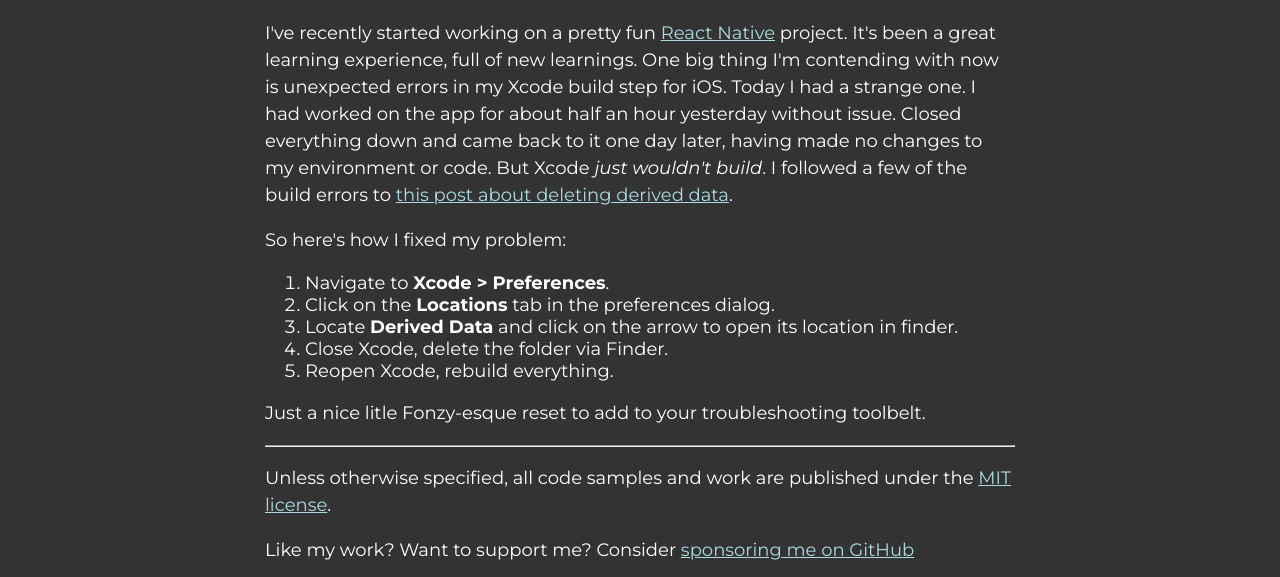
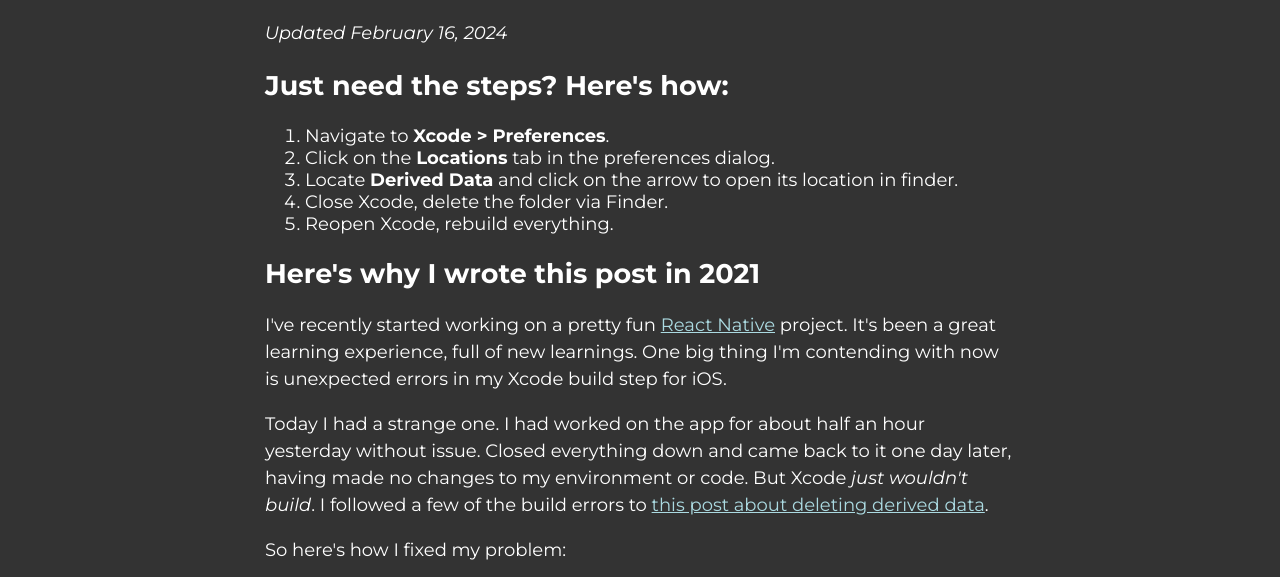
Before and after one commit to coolsoftwaretyler/cool-software-website, an Eleventy site: page src/blog/delete-derived-data-xcode-react-native.md in a window 1280 px wide. Shown: the part 177-754 px from the top of the page. Built offline with nearby package versions, Linux system fonts and the light colour scheme; Eleventy itself is replaced by a stand-in of ours; files that its build step writes are made by us from their sources.

Commit message:
fix: update derived data post

```diff
--- a/src/blog/delete-derived-data-xcode-react-native.md
+++ b/src/blog/delete-derived-data-xcode-react-native.md
@@ -1,14 +1,27 @@
 ---
 layout: post
 title: Delete Derived Data in Xcode when React Native Build Fails
-tags: ['post']
+tags: ["post"]
 description: I've started working on a React Native project, and ran into a build issue with a quick fix.
 date: 2021-08-16
 highlight: React Native
 ---
 
+_Updated February 16, 2024_
+
+## Just need the steps? Here's how:
+
+1. Navigate to **Xcode > Preferences**.
+1. Click on the **Locations** tab in the preferences dialog.
+1. Locate **Derived Data** and click on the arrow to open its location in finder.
+1. Close Xcode, delete the folder via Finder.
+1. Reopen Xcode, rebuild everything.
+
+## Here's why I wrote this post in 2021
+
 I've recently started working on a pretty fun [React Native](https://reactnative.dev/) project. It's been a great learning experience, full of new learnings. One big thing I'm contending with now is unexpected errors in my Xcode build step for iOS.
-Today I had a strange one. I had worked on the app for about half an hour yesterday without issue. Closed everything down and came back to it one day later, having made no changes to my environment or code. But Xcode *just wouldn't build*. I followed a few of the build errors to [this post about deleting derived data](https://programmingwithswift.com/delete-derived-data-Xcode/).
+
+Today I had a strange one. I had worked on the app for about half an hour yesterday without issue. Closed everything down and came back to it one day later, having made no changes to my environment or code. But Xcode _just wouldn't build_. I followed a few of the build errors to [this post about deleting derived data](https://programmingwithswift.com/delete-derived-data-Xcode/).
 
 So here's how I fixed my problem:
 
```
